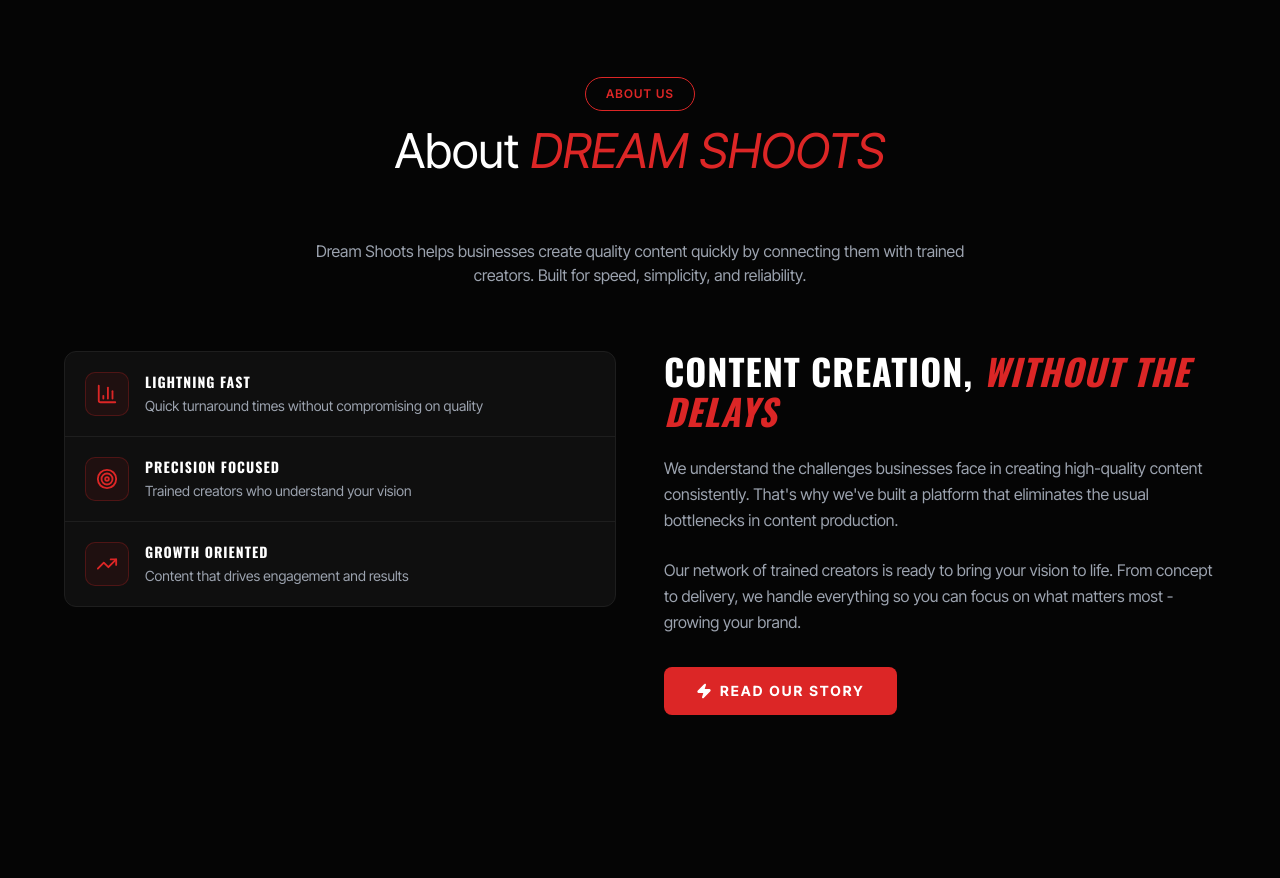
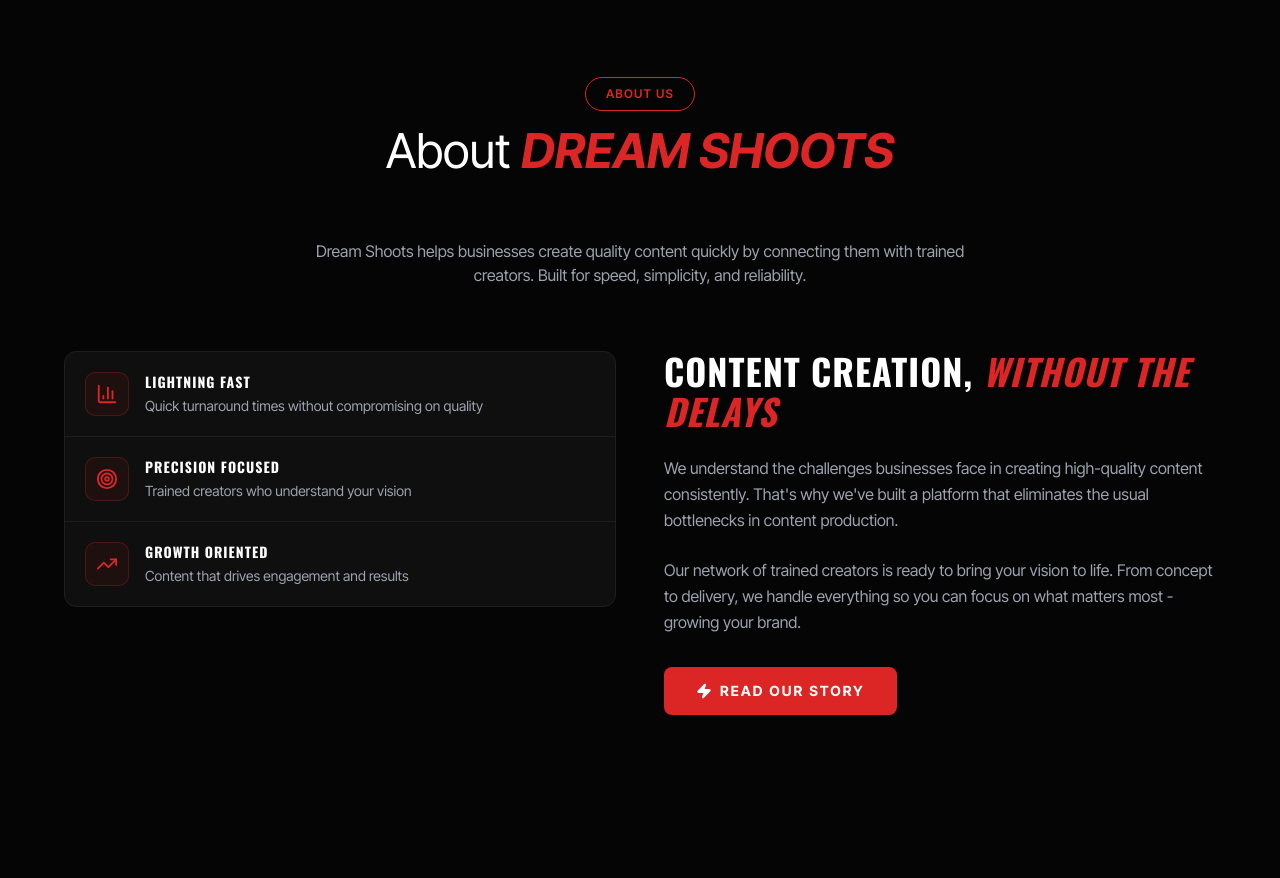
Before and after one commit to Rohithprox/Dream_Shoots_App, a React (Create React App) app in the folder frontend/: page / in a window 1280 px wide. Shown: the part 1240-2118 px from the top of the page. Built offline with nearby package versions, Linux system fonts and the light colour scheme; no server answers.

Commit message:
style: bold DREAM SHOOTS in about section

```diff
--- a/frontend/src/components/AboutSection.js
+++ b/frontend/src/components/AboutSection.js
@@ -20,7 +20,7 @@ const AboutSection = () => {
           </span>
         </div>
         <h2 className="section-heading text-center text-4xl md:text-5xl mb-16">
-          About <span className="text-[var(--ds-red)]" style={{ fontStyle: 'italic' }}>DREAM SHOOTS</span>
+          About <span className="text-[var(--ds-red)] font-bold" style={{ fontStyle: 'italic' }}>DREAM SHOOTS</span>
         </h2>
         <p className="text-center text-gray-400 max-w-2xl mx-auto mb-16 text-base">
           Dream Shoots helps businesses create quality content quickly by connecting them with trained creators. Built for speed, simplicity, and reliability.
@@ -68,7 +68,7 @@ const AboutSection = () => {
             <button
               data-testid="read-our-story-btn"
               className="btn-red text-sm"
-              onClick={() => {}}
+              onClick={() => { }}
             >
               <Zap size={16} fill="white" /> READ OUR STORY
             </button>
```
